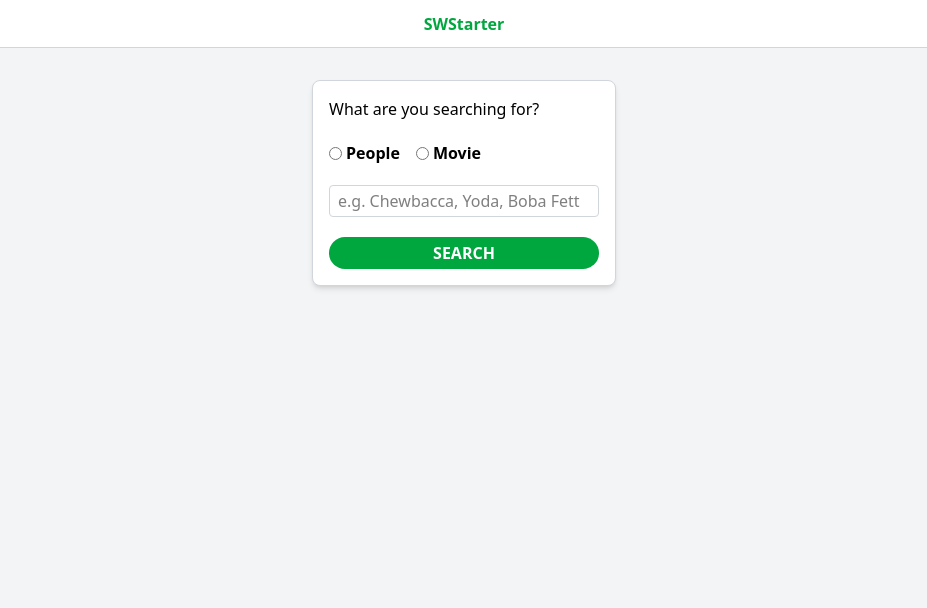
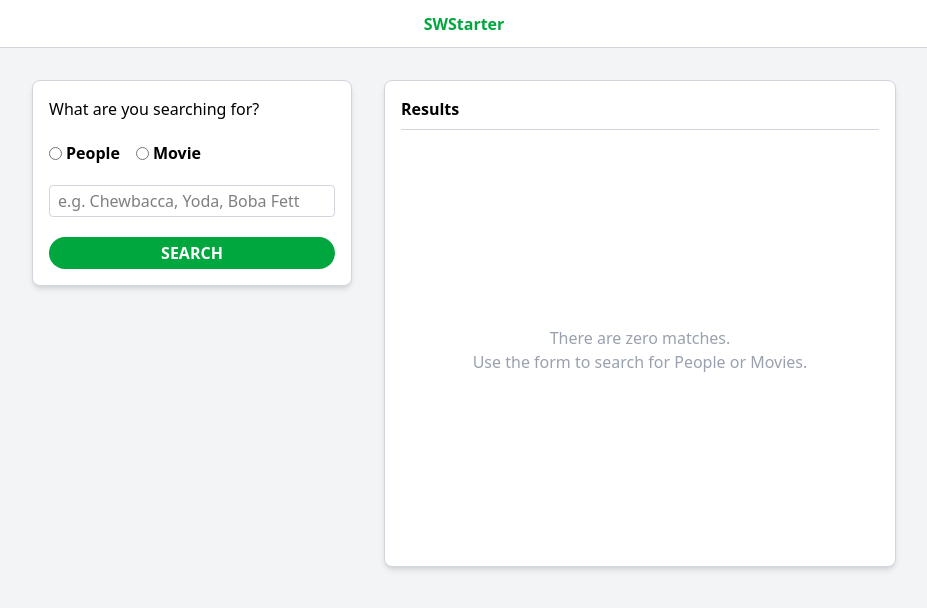
Before and after one commit to andersonmarin/swstarter-webapp, a Next.js app: page / in a window 1280 px wide. Shown: the top 608 px of the page, without its empty margins (176-1103 px from the left). Built offline with nearby package versions, Linux system fonts and the light colour scheme.

Commit message:
Revamp Home page layout: adjust styles, add results section with placeholder message.

```diff
--- a/app/page.tsx
+++ b/app/page.tsx
@@ -1,7 +1,7 @@
 export default function Home() {
     return (
-        <div className="flex justify-center items-start h-screen bg-gray-100 p-8">
-            <div className="flex flex-col gap-5 bg-white p-4 rounded-lg border border-gray-300 min-w-1/4 shadow-md">
+        <div className="flex justify-center items-start h-screen bg-gray-100 p-8 gap-8">
+            <div className="flex flex-col gap-5 bg-white p-4 rounded-lg border border-gray-300 min-w-xs shadow-md">
                 <div>What are you searching for?</div>
                 <div className="flex gap-4">
                     <label className="flex gap-1 items-center">
@@ -17,7 +17,13 @@ export default function Home() {
                        placeholder="e.g. Chewbacca, Yoda, Boba Fett"/>
                 <button className="bg-green-600 text-white font-bold uppercase h-8 rounded-full">Search</button>
             </div>
-            <div></div>
+            <div
+                className="flex flex-col gap-5 bg-white p-4 rounded-lg border border-gray-300 min-w-lg shadow-md">
+                <div className="font-semibold border-b border-gray-300 pb-2">Results</div>
+                <div className="text-gray-400 text-center flex items-center justify-center min-h-100">
+                    There are zero matches.<br/>Use the form to search for People or Movies.
+                </div>
+            </div>
         </div>
     );
 }
```
